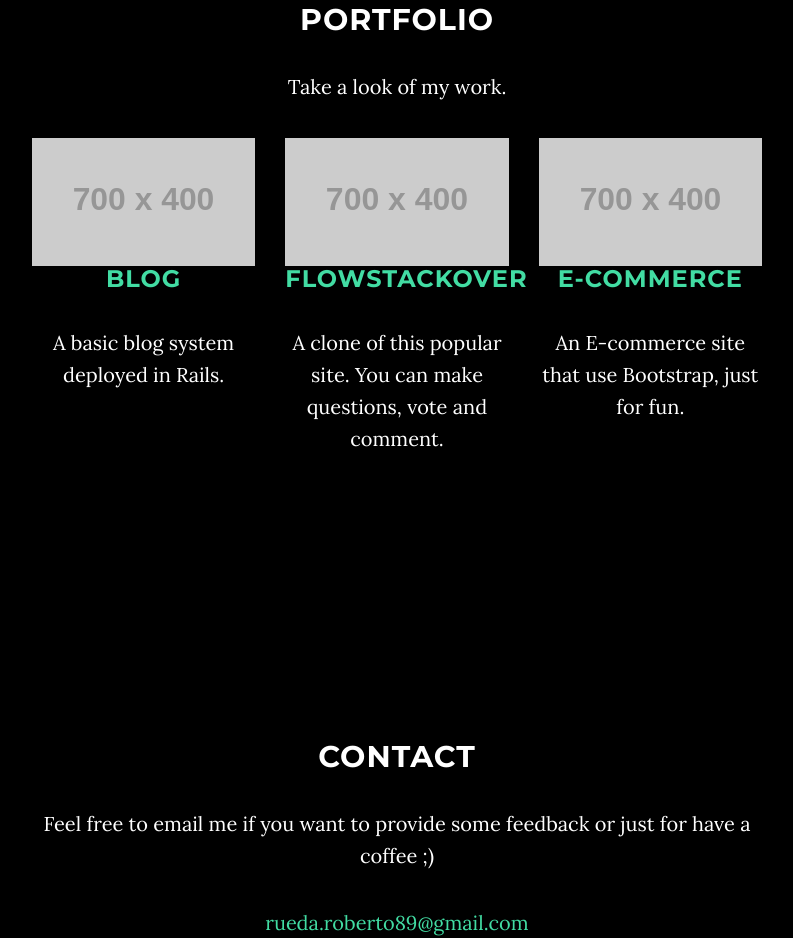
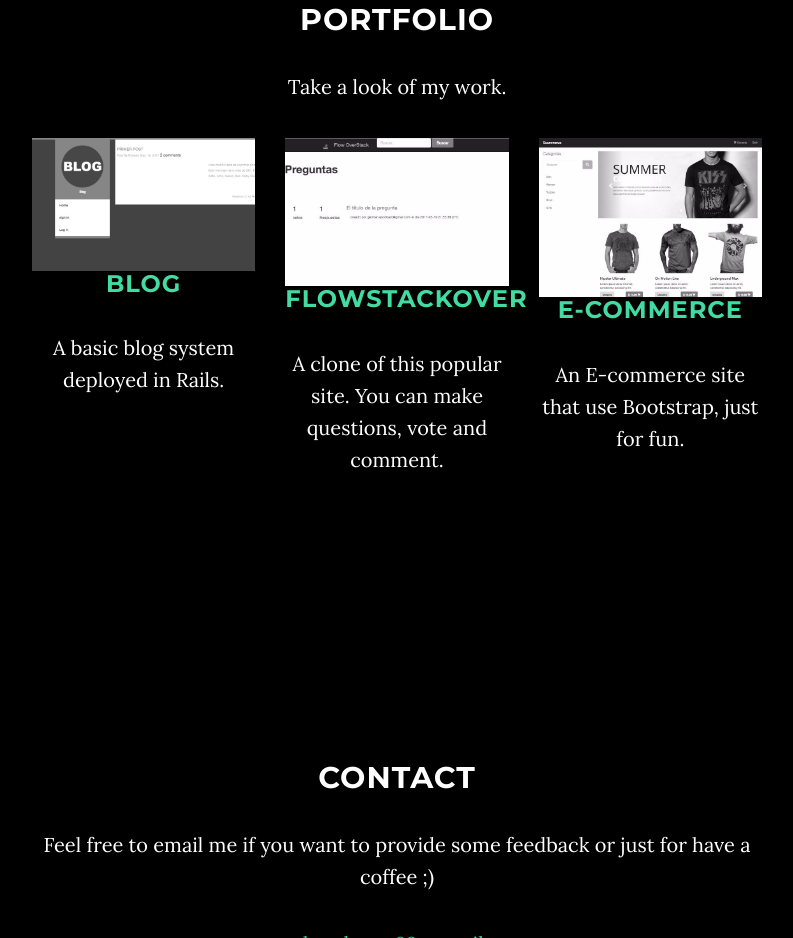
Before and after one commit to RobertoRuedaQ/robertoruedaq.github.io, a website: page index.html in a window 1280 px wide. Shown: the part 1731-2669 px from the top of the page, without its empty margins (243-1036 px from the left). Drawn offline with nearby package versions, Linux system fonts and the light colour scheme; some packages are replaced by stand-ins of ours; placeholder pictures from the web are drawn by us.

Commit message:
change imgs

```diff
--- a/index.html
+++ b/index.html
@@ -130,7 +130,7 @@
                 <div class="row">
             <div class="col-md-4 portfolio-item">
                 <a href="https://rocky-lake-31898.herokuapp.com/">
-                    <img class="img-responsive" src="http://placehold.it/700x400" alt="">
+                    <img class="img-responsive" src="img/blog.jpg" alt="Blog">
                 </a>
                 <h3>
                     <a href="https://rocky-lake-31898.herokuapp.com/">Blog</a>
@@ -139,7 +139,7 @@
             </div>
             <div class="col-md-4 portfolio-item">
                 <a href="https://fathomless-ocean-56855.herokuapp.com/">
-                    <img class="img-responsive" src="http://placehold.it/700x400" alt="">
+                    <img class="img-responsive" src="img/stack.jpg" alt="Stack Clone">
                 </a>
                 <h3>
                     <a href="https://fathomless-ocean-56855.herokuapp.com/">FlowStackover</a>
@@ -148,7 +148,7 @@
             </div>
                <div class="col-md-4 portfolio-item">
                 <a href="https://robertoruedaq.github.io/ecommerce/">
-                    <img class="img-responsive" src="http://placehold.it/700x400" alt="">
+                    <img class="img-responsive" src="img/ecommerce.jpg" alt="">
                 </a>
                 <h3>
                     <a href="https://robertoruedaq.github.io/ecommerce/">E-commerce</a>
```
Also changed, not shown: img/Stackover flow-clone.png (deleted), img/blog.jpg (added), img/blog.png (deleted), img/ecommerce.jpg (added), img/ecommerce.png (deleted), img/stack.jpg (added), 2 other files.
